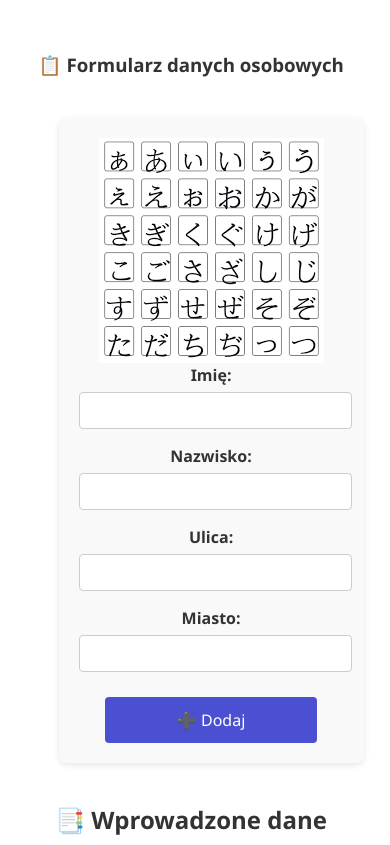
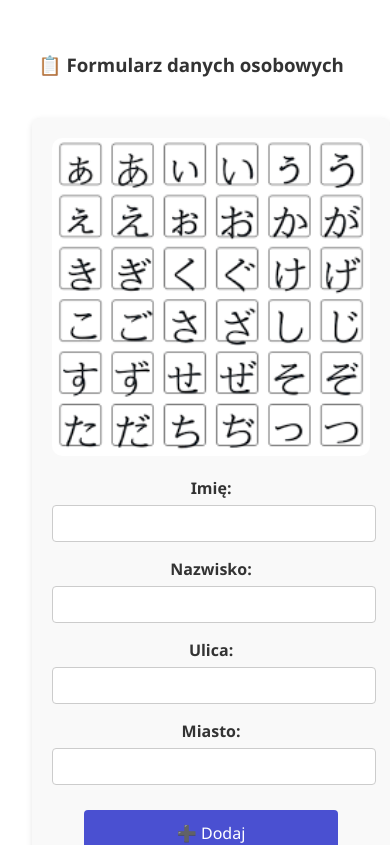
Before and after one commit to Tymekkkkk/vite-react, a React (Vite) app: page / in a window 390 px wide. Shown: the top 845 px of the page. Built offline with nearby package versions, Linux system fonts and the light colour scheme.

Commit message:
Update App.css

```diff
--- a/src/App.css
+++ b/src/App.css
@@ -5,11 +5,7 @@
   padding: 2rem;
   font-family: "Segoe UI", Tahoma, Geneva, Verdana, sans-serif;
   color: #333;
-
-  display: flex;
-  flex-direction: column;
-  align-items: center;  /* Wycentrowanie w poziomie */
-  text-align: center;   /* Wycentrowanie tekstu */
+  text-align: center;
 }
 
 /* Nagłówek */
@@ -20,13 +16,13 @@ header {
   gap: 15px;
 }
 
-/* Styl zdjęcia */
-header img,
-.table-section img {
-  width: 200px;
+/* Banner w formularzu */
+.form-banner {
+  width: 100%;
+  max-width: 450px;
+  border-radius: 10px;
   display: block;
-  margin: 0 auto 20px; /* wycentrowane automatycznie */
-  border-radius: 8px;
+  margin: 0 auto 20px;
 }
 
 /* Formularz */
@@ -41,13 +37,13 @@ form {
 
   display: flex;
   flex-direction: column;
-  align-items: center; /* Wycentrowanie inputów i przycisku */
+  align-items: center;
 }
 
 form div {
   margin-bottom: 15px;
   width: 100%;
-  text-align: center; /* Label i input wycentrowane */
+  text-align: center;
 }
 
 form label {
@@ -57,7 +53,7 @@ form label {
 }
 
 form input {
-  width: 90%; /* troche mniejszy od pełnej szerokości dla estetyki */
+  width: 90%;
   max-width: 400px;
   padding: 10px;
   border: 1px solid #ccc;
@@ -72,7 +68,7 @@ form button {
   border-radius: 4px;
   cursor: pointer;
   transition: 0.3s;
-  width: 50%; /* mniejszy przycisk, wycentrowany */
+  width: 50%;
   font-size: 16px;
   margin-top: 10px;
 }
@@ -144,20 +140,12 @@ table button:hover {
     position: relative;
   }
 
-  table td::before {
-    content: attr(data-label);
-    font-weight: bold;
-    display: block;
-    margin-bottom: 5px;
-    color: #4a50d1;
-  }
-
   table th {
     display: none;
   }
 
   form input {
-    width: 95%; /* inputy dopasowane do małego ekranu */
+    width: 95%;
   }
 
   form button {
```
